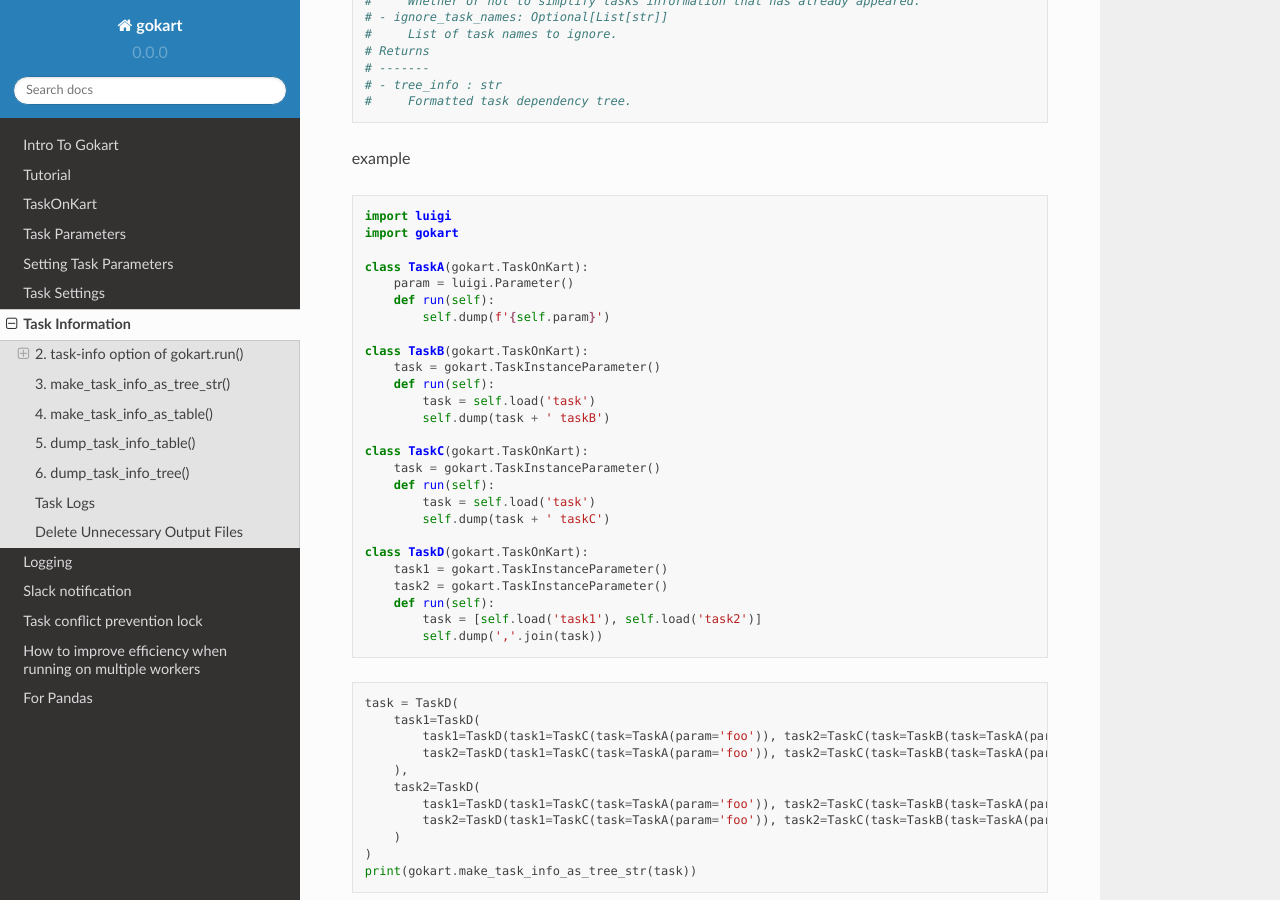
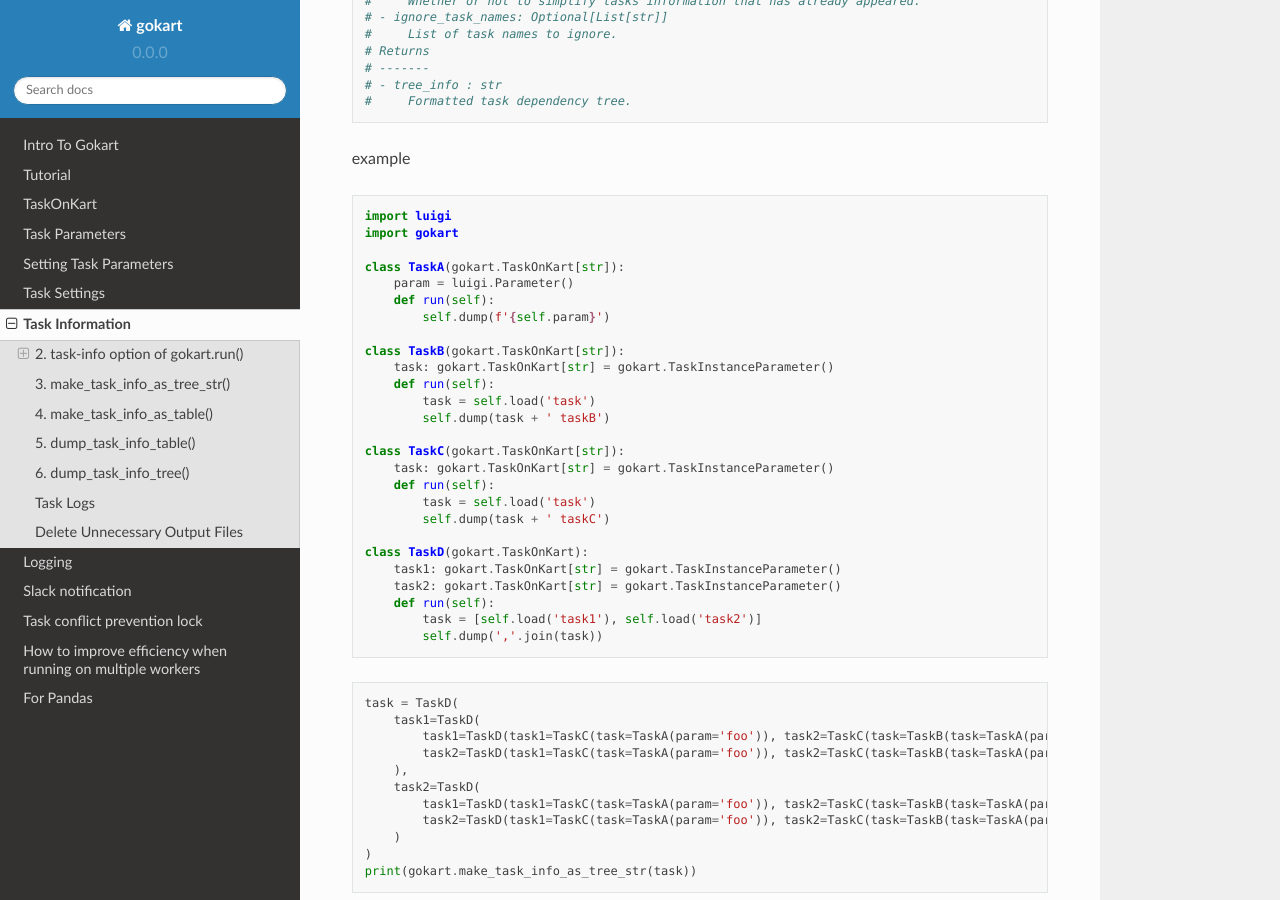
Before and after one commit to m3dev/gokart, a Sphinx documentation site: the page built from docs/task_information.rst, in a window 1280 px wide and 900 px high, scrolled down 1587 px. Built offline with Sphinx 7.4.7 and the Read the Docs theme 2.0.0, drawn with Linux system fonts in a browser that asks for light colours; pages that are not in the unit, such as notebooks, are missing from menus; the version number is read from the project's files by our own code.

Commit message:
doc: add generic type for gokart.TaskOnKart

```diff
--- a/docs/for_pandas.rst
+++ b/docs/for_pandas.rst
@@ -25,7 +25,7 @@
             return {'int_column': int}
 
 
-    class SampleTask(gokart.TaskOnKart):
+    class SampleTask(gokart.TaskOnKart[pd.DataFrame]):
 
         def run(self):
             # [PandasTypeError] because expected type is `int`, but `str` is passed.
--- a/docs/intro_to_gokart.rst
+++ b/docs/intro_to_gokart.rst
@@ -23,7 +23,7 @@
 
     import gokart
 
-    class Example(gokart.TaskOnKart):
+    class Example(gokart.TaskOnKart[str]):
         def run(self):
             self.dump('Hello, world!')
 
@@ -108,7 +108,7 @@
     import gokart
     import luigi
 
-    class SampleTask(gokart.TaskOnKart):
+    class SampleTask(gokart.TaskOnKart[str]):
         param = luigi.Parameter()
 
         def run(self):
@@ -140,7 +140,7 @@
     import gokart
     import luigi
 
-    class SampleTask(gokart.TaskOnKart):
+    class SampleTask(gokart.TaskOnKart[str]):
         param = luigi.Parameter()
 
         def run(self):
--- a/docs/task_information.rst
+++ b/docs/task_information.rst
@@ -96,26 +96,26 @@
     import luigi
     import gokart
 
-    class TaskA(gokart.TaskOnKart):
+    class TaskA(gokart.TaskOnKart[str]):
         param = luigi.Parameter()
         def run(self):
             self.dump(f'{self.param}')
 
-    class TaskB(gokart.TaskOnKart):
-        task = gokart.TaskInstanceParameter()
+    class TaskB(gokart.TaskOnKart[str]):
+        task: gokart.TaskOnKart[str] = gokart.TaskInstanceParameter()
         def run(self):
             task = self.load('task')
             self.dump(task + ' taskB')
 
-    class TaskC(gokart.TaskOnKart):
-        task = gokart.TaskInstanceParameter()
+    class TaskC(gokart.TaskOnKart[str]):
+        task: gokart.TaskOnKart[str] = gokart.TaskInstanceParameter()
         def run(self):
             task = self.load('task')
             self.dump(task + ' taskC')
 
     class TaskD(gokart.TaskOnKart):
-        task1 = gokart.TaskInstanceParameter()
-        task2 = gokart.TaskInstanceParameter()
+        task1: gokart.TaskOnKart[str] = gokart.TaskInstanceParameter()
+        task2: gokart.TaskOnKart[str] = gokart.TaskInstanceParameter()
         def run(self):
             task = [self.load('task1'), self.load('task2')]
             self.dump(','.join(task))
--- a/docs/task_on_kart.rst
+++ b/docs/task_on_kart.rst
@@ -16,7 +16,7 @@
     import gokart
 
 
-    class TaskA(gokart.TaskOnKart):
+    class TaskA(gokart.TaskOnKart[str]):
         param = luigi.Parameter()
 
         def output(self):
@@ -27,7 +27,7 @@
             self.dump(results)
 
 
-    class TaskB(gokart.TaskOnKart):
+    class TaskB(gokart.TaskOnKart[str]):
         param = luigi.Parameter()
 
         def requires(self):
--- a/docs/task_parameters.rst
+++ b/docs/task_parameters.rst
@@ -36,12 +36,12 @@
 
 .. code:: python
 
-    class TaskA(gokart.TaskOnKart):
+    class TaskA(gokart.TaskOnKart[str]):
         def run(self):
             self.dump('Hello')
 
 
-    class TaskB(gokart.TaskOnKart):
+    class TaskB(gokart.TaskOnKart[str]):
         require_task = gokart.TaskInstanceParameter()
 
         def requires(self):
--- a/docs/task_settings.rst
+++ b/docs/task_settings.rst
@@ -59,7 +59,7 @@
 .. code:: python
 
     # main.py
-    class Task(gokart.TaskOnKart):
+    class Task(gokart.TaskOnKart[str]):
         def run(self):
             self.dump('hello')
 
@@ -101,7 +101,7 @@
     import numpy
     import torch
 
-    class Task(gokart.TaskOnKart):
+    class Task(gokart.TaskOnKart[dict[str, Any]]):
         def run(self):
             x = [random.randint(0, 100) for _ in range(0, 10)]
             y = [np.random.randint(0, 100) for _ in range(0, 10)]
```
Also changed, not shown: other parts of docs/task_on_kart.rst (+1 -1 lines).
